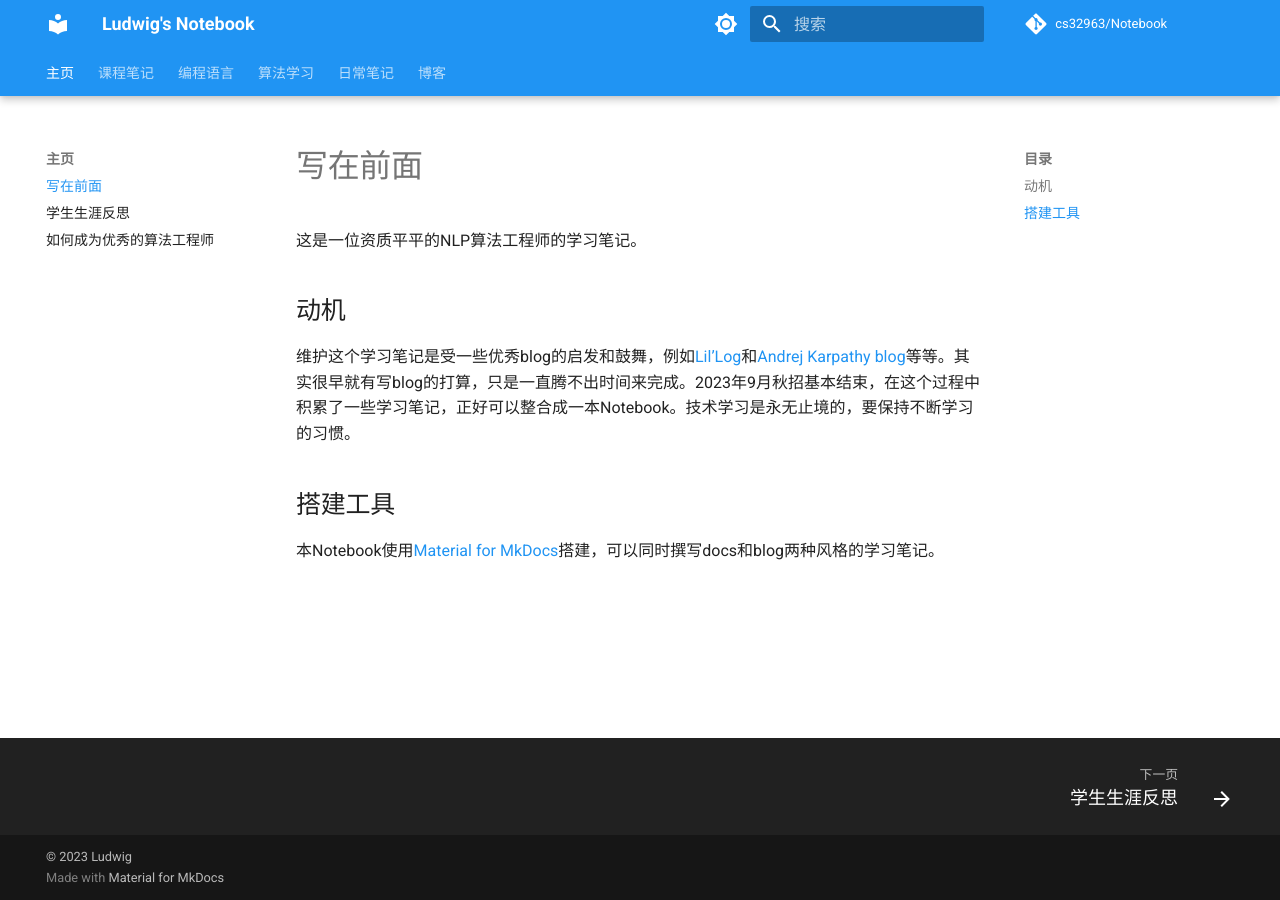
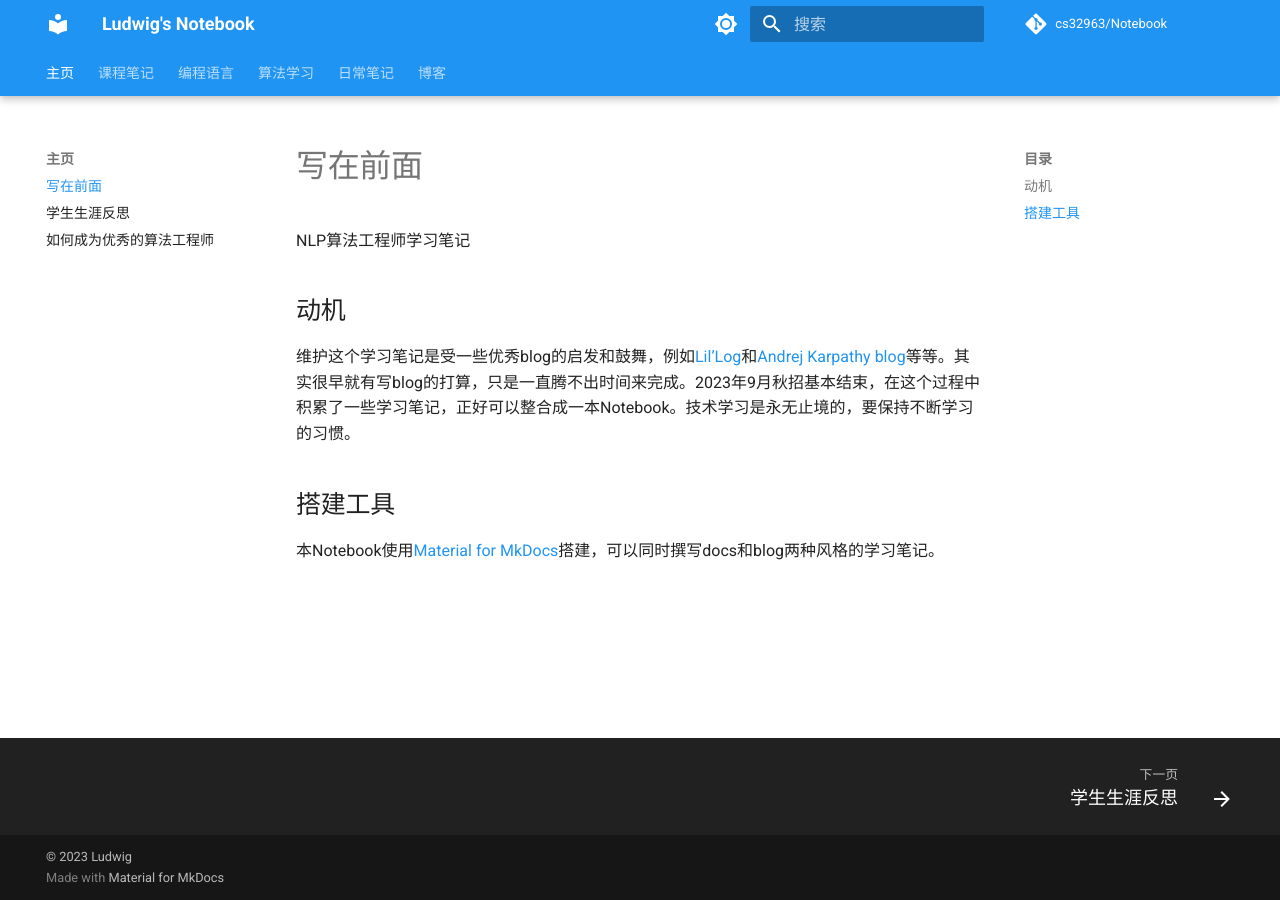
Before and after one commit to cs32963/Notebook, an MkDocs documentation site: the page built from docs/index.md, in a window 1280 px wide. Built offline with MkDocs 1.6.1 and Material for MkDocs 9.7.7, drawn with Linux system fonts in a browser that asks for light colours; comment, search, counter and statistics services are not loaded.

```diff
--- a/docs/index.md
+++ b/docs/index.md
@@ -1,6 +1,6 @@
 # 写在前面
 
-这是一位资质平平的NLP算法工程师的学习笔记。
+NLP算法工程师学习笔记
 
 ## 动机
 
```
Also changed, not shown: README.md (+1 -1 lines).
